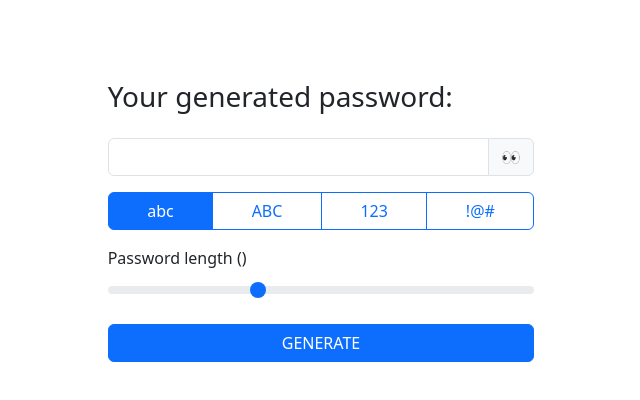
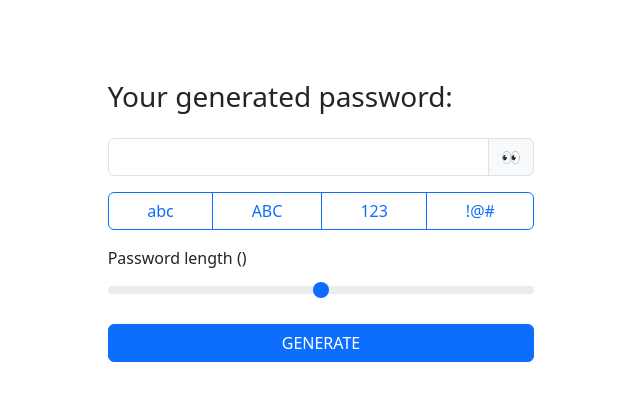
Before and after one commit to szymon-skalmierski/angular-password-generator, an Angular app: page / in a window 1280 px wide. Shown: the top 400 px of the page, without its empty margins (319-959 px from the left). Built offline with nearby package versions, Linux system fonts and the light colour scheme.

Commit message:
initial structure of password generating form

```diff
--- a/src/app/app.component.html
+++ b/src/app/app.component.html
@@ -1,29 +1,29 @@
 <div class="_container d-flex flex-column">
   <h3>Your generated password:</h3>
-  <form action="">
+  <form [formGroup]="passwordForm">
     <div class="input-group my-3">
       <input type="password" class="form-control" aria-label="Username" aria-describedby="basic-addon1">
       <button class="input-group-text">👀</button>
     </div>
-    <div class="btn-group d-flex my-3" role="group" aria-label="Basic checkbox toggle button group">
-      <input type="checkbox" class="btn-check" id="inputabc" autocomplete="off" checked>
+    <div class="btn-group d-flex my-3" role="group" aria-label="Password options checkboxes" formGroupName="options">
+      <input type="checkbox" class="btn-check" id="inputabc" autocomplete="off" formControlName="lowercase">
       <label class="btn btn-outline-primary" for="inputabc">abc</label>
 
-      <input type="checkbox" class="btn-check" id="inputABC" autocomplete="off">
+      <input type="checkbox" class="btn-check" id="inputABC" autocomplete="off" formControlName="uppercase">
       <label class="btn btn-outline-primary" for="inputABC">ABC</label>
 
-      <input type="checkbox" class="btn-check" id="input123" autocomplete="off">
+      <input type="checkbox" class="btn-check" id="input123" autocomplete="off" formControlName="digits">
       <label class="btn btn-outline-primary" for="input123">123</label>
 
-      <input type="checkbox" class="btn-check" id="input!@#" autocomplete="off">
+      <input type="checkbox" class="btn-check" id="input!@#" autocomplete="off" formControlName="special">
       <label class="btn btn-outline-primary" for="input!@#">!@#</label>
     </div>
     <div class="my-3" role="group" aria-label="Password length range">
       <label for="passwordLength" class="form-label">Password length (<span></span>)</label>
-      <input type="range" class="form-range" min="4" value="13" max="30" id="passwordLength">
+      <input type="range" class="form-range" min="4" max="30" id="passwordLength" formControlName="length">
     </div>
     <div class="d-grid">
-      <button class="btn btn-primary" type="submit">GENERATE</button>
+      <button class="btn btn-primary" type="button" (click)="show()">GENERATE</button>
     </div>
   </form>
 </div>
--- a/src/app/app.component.ts
+++ b/src/app/app.component.ts
@@ -1,4 +1,5 @@
 import { Component } from '@angular/core';
+import { FormControl, FormGroup } from '@angular/forms';
 
 @Component({
   selector: 'app-root',
@@ -7,4 +8,19 @@ import { Component } from '@angular/core';
 })
 export class AppComponent {
   title = 'angular-password-generator';
+
+  passwordForm = new FormGroup({
+    generatedPassword: new FormControl(''),
+    options: new FormGroup({
+      'lowercase': new FormControl(''),
+      'uppercase': new FormControl(''),
+      'digits': new FormControl(''),
+      'special': new FormControl('')
+    }),
+    length: new FormControl('')
+  });
+
+  show() {
+    console.log(this.passwordForm)
+  }
 }
--- a/src/app/app.module.ts
+++ b/src/app/app.module.ts
@@ -1,5 +1,6 @@
 import { NgModule } from '@angular/core';
 import { BrowserModule } from '@angular/platform-browser';
+import { ReactiveFormsModule, FormsModule } from '@angular/forms';
 
 import { AppComponent } from './app.component';
 
@@ -8,7 +9,9 @@ import { AppComponent } from './app.component';
     AppComponent
   ],
   imports: [
-    BrowserModule
+    BrowserModule,
+    FormsModule,
+    ReactiveFormsModule
   ],
   providers: [],
   bootstrap: [AppComponent]
```
